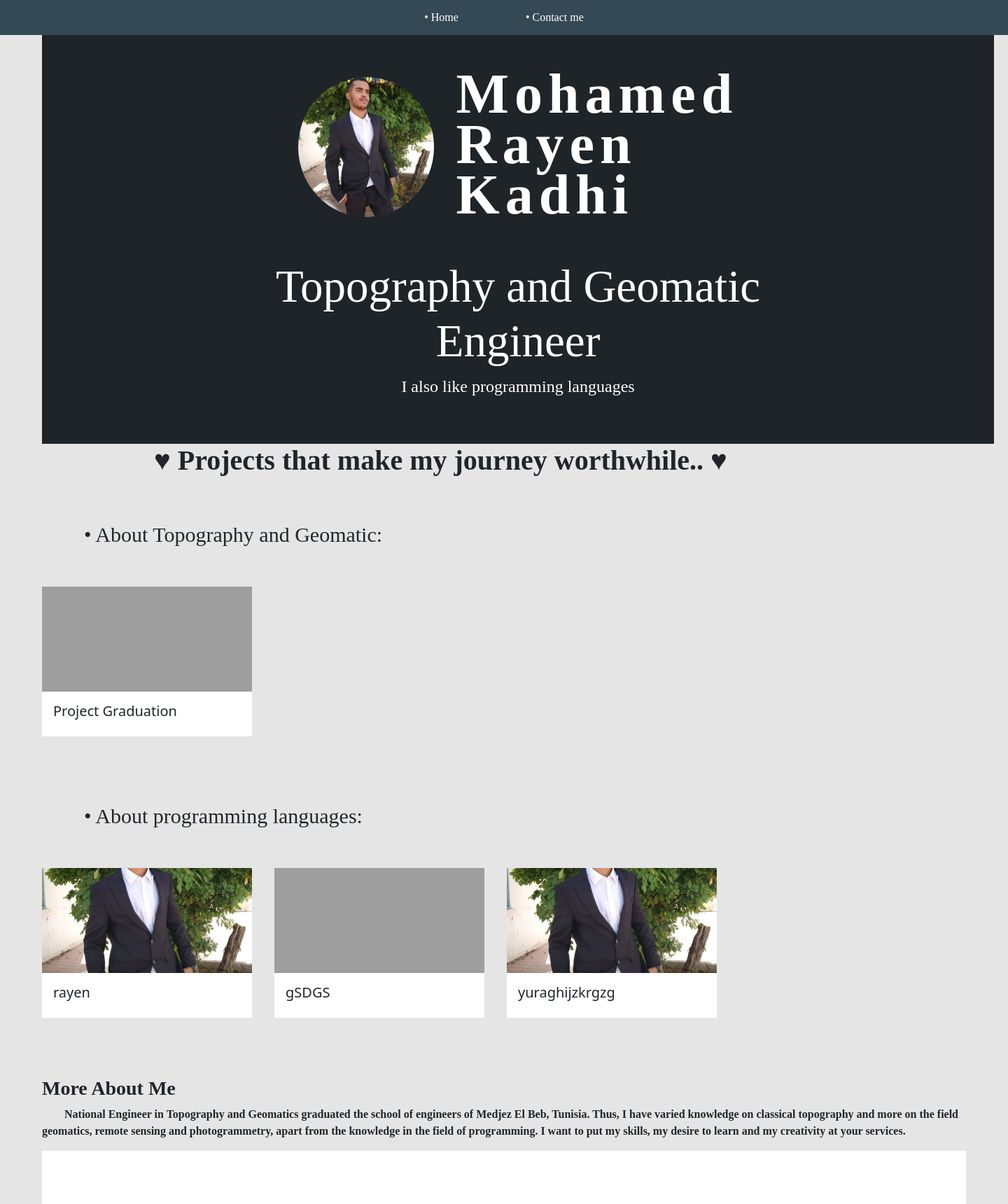
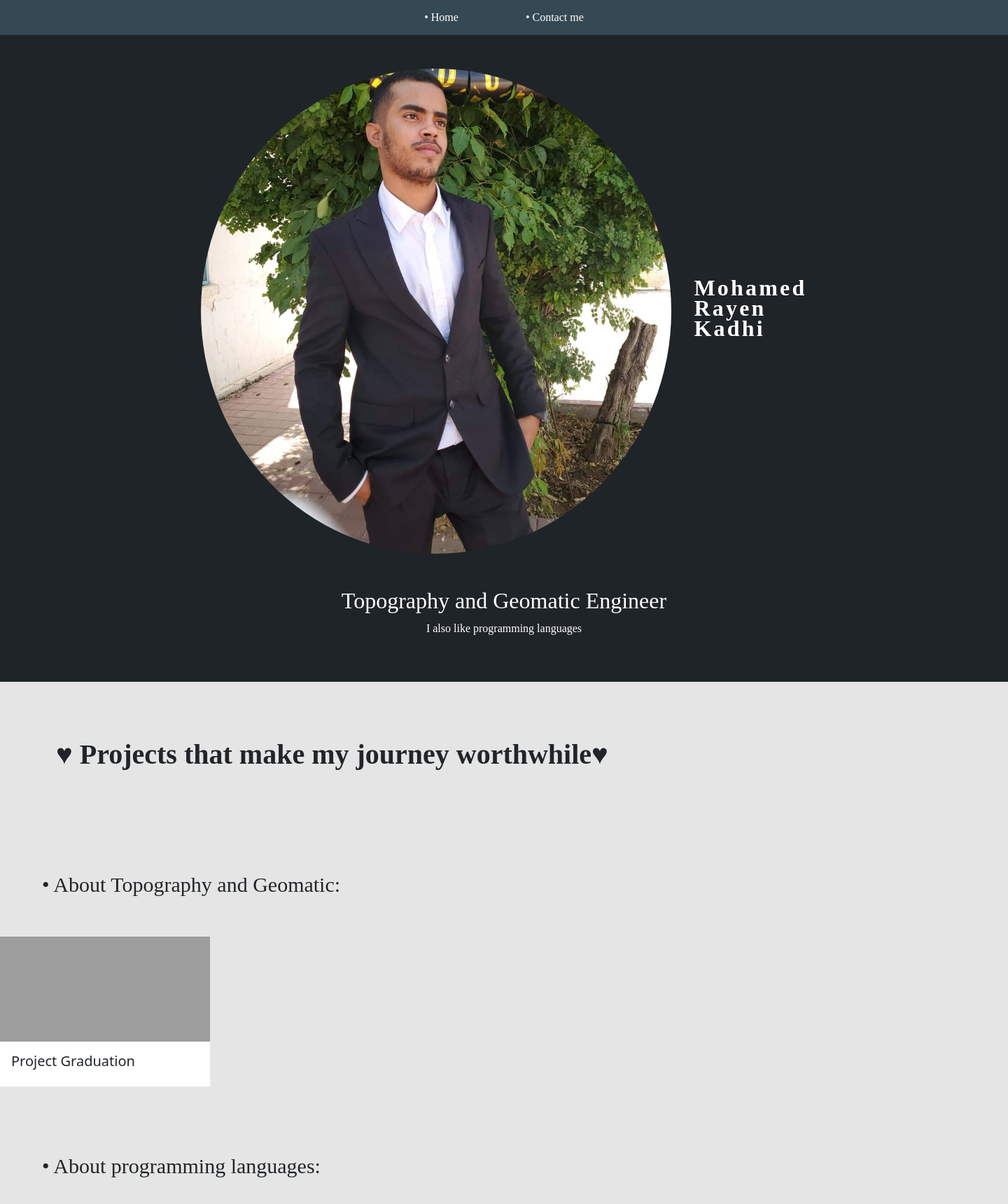
Before and after one commit to RayenKadhi/portfolio, a Django app: page / in a window 1440 px wide. Shown: the top 1720 px of the page at 70% size. Run offline with Django 4.2, Linux system fonts and the light colour scheme; data comes from the database, SQL or seed files in the repository; some libraries are stand-ins or nearby versions; grey boxes are pictures that could not be loaded.

Commit message:
Deploying website

```diff
--- a/base/templates/base/home.html
+++ b/base/templates/base/home.html
@@ -21,7 +21,7 @@
 </section>
 
 <section class="container section--2">
-        <h5 class="txtt"> &hearts; Projects that make my journey worthwhile.. &hearts; </h5>
+        <h5 class="txtt"> &hearts; Projects that make my journey worthwhile&hearts; </h5>
 
     <div class="title1">
         <h5 class="styling"> &bull; About Topography and Geomatic: </h5>
--- a/static/styles/main.css
+++ b/static/styles/main.css
@@ -10,6 +10,8 @@
     padding-bottom: 2em;
     margin: 0 auto;
     max-width:100%;
+    max-height:100%;
+    padding: 2em 2em;
 
 }
 
@@ -17,7 +19,8 @@
     background-color: #E5E5E5;
     padding-top: 2em;
     padding-bottom: 2em;
-    min-width:170vh;
+    max-width:100%;
+    max-height:100%;
 
 
 }
@@ -40,21 +43,22 @@
 
 .hero{
     background-color: #1F2428;
-    min-height: 70vh;
+    max-height:100%;
     color: #fff;
-    min-width: 170vh;
+    min-width:100%;
 
 }
 
 #profile_pic{
-    max-height: 200px;
-    max-width: 200px;
+    max-height: 50%;
+    max-width: 50%;
     object-fit: cover;
     border-radius: 50%;
 }
 
 .hero--content{
-    width: 800px;
+    max-width: 100%;
+   max-height:100%;
     margin: 0 auto;
     padding: 3em;
 }
@@ -66,25 +70,28 @@
     align-items: center;
     gap: 2em;
     margin-bottom: 3em;
+    max-height:100%;
+    max-width:100%;
 }
 
 .intro--name{
-    font-size: 80px;
+    font-size: 2em;
     letter-spacing: .1em;
     font-weight: 700;
     line-height: .9em;
     font-family: 'Times New Roman';
 
+
 }
 
 .description{
-    font-size: 65px;
+    font-size: 2em;
     text-align: center;
     font-family:'Times New Roman';
 }
 
 .slogan{
-    font-size: 24px;
+    font-size: 1em;
     text-align: center;
     font-family:'Times New Roman';
 
@@ -187,6 +194,7 @@
 .contact--form{
     display: block;
     margin: 0 auto;
+    padding: 2em 2em;
 
 }
 
@@ -279,6 +287,7 @@
     text-indent:2em;
     font-family: 'Times New Roman';
     font-weight: bold;
+    padding: 2em 2em;
 }
 .MoreTitle{
     font-family: 'Times New Roman';
@@ -291,7 +300,8 @@
     font-size: 40px;
     gap: 4em;
     font-weight: bold;
-    text-indent: 4em;
+    padding: 2em 2em;
+    align-items:center;
 }
 .MoreTitle1{
     font-family: 'Times New Roman';
@@ -312,7 +322,6 @@
 .FeedBack{
     font-family: 'Times New Roman';
     font-weight: bold;
-    text-indent: 6em;
 
 }
 .ProjectTitle{
@@ -320,4 +329,10 @@
 }
 .container{
     padding:0 0em;
+    max-height:100%;
+    max-width:100%;
 }
+.all{
+    max-height:100%;
+    max-width:100%;
+}
```
